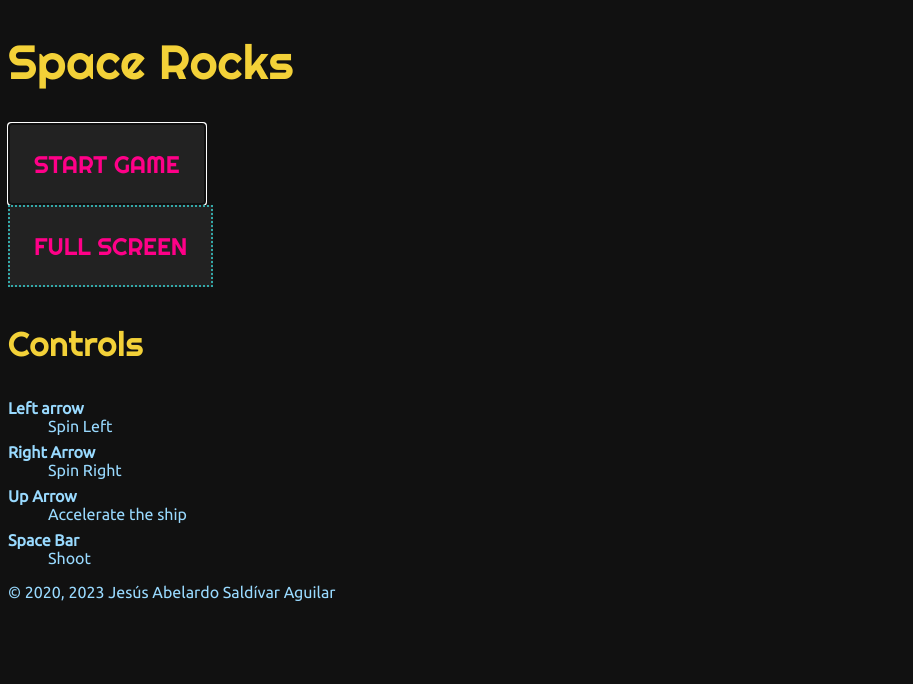
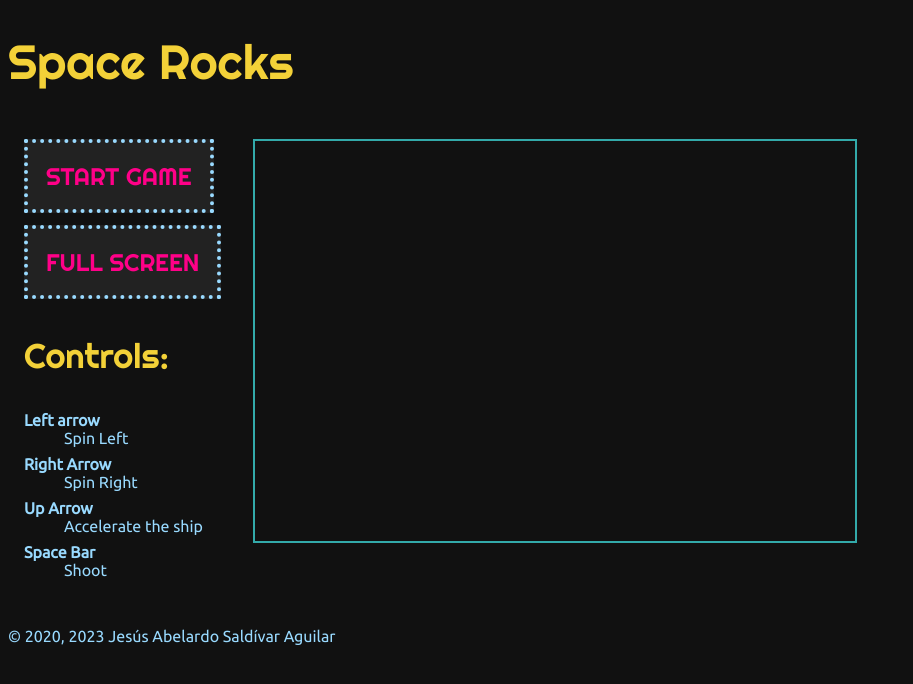
Before and after one commit to jasaldivara/SpaceRocks, a Jekyll site: the page built from spacerocks-en.md, in a window 1280 px wide. Shown: the top 684 px of the page, without its empty margins (0-913 px from the left). Built offline with Jekyll 4.4.1, drawn with Linux system fonts in a browser that asks for light colours; our own code applies the rules of GitHub Pages for plain Markdown files.

Commit message:
Mejorando presentación, estilo, layout

```diff
--- a/_layouts/spacerocks.html
+++ b/_layouts/spacerocks.html
@@ -10,18 +10,20 @@
 </head>
 <body>
   <h1>Space Rocks</h1>
-  <div>
-    <form>
-      <button id="btnInicia" type="button" class="boton" autofocus>{{ page.startgame }}</button>
-    </form>
-  </div>
+  <main>
+    <div>
+      <button id="btnInicia" type="button" class="boton bloque">{{ page.startgame }}</button>
+      <button type="button" class="boton bloque" id="btn.fullscreen">{{ page.fullscreen }}</button>
+      {{ content }}
+    </div>
+    <div>
+      <canvas id="areadejuego" width="600" height="400">
+      </canvas>
+    </div>
+  </main>
+
+<p>&copy; 2020, 2023 Jesús Abelardo Saldívar Aguilar</p>
 
 <script src="spacerocks.js" type="text/javascript" defer="defer"></script>
-<form>
-  <button type="button" class="boton" id="btn.fullscreen">{{ page.fullscreen }}</button><br>
-</form>
-
-{{ content }}
-<p>&copy; 2020, 2023 Jesús Abelardo Saldívar Aguilar</p>
 </body>
 </html>
--- a/spacerocks-en.md
+++ b/spacerocks-en.md
@@ -4,7 +4,7 @@ lang: en
 startgame: Start Game
 fullscreen: Full Screen
 ---
-### Controls
+### Controls:
 
 Left arrow
 : Spin Left
--- a/spacerocks.js
+++ b/spacerocks.js
@@ -810,14 +810,16 @@ function inicializa(gl, elemento){
 var btnInicia = document.getElementById('btnInicia');
 btnInicia.addEventListener('click', function(e){
   //alert (this);
-  var parent = this.parentElement.parentElement;
+
+  // Borrando botón para prevenie errores de multiples inicializaiones
+  // TODO: Hacer que se reinicie el juego al hqcer click
   this.parentElement.removeChild(this);
-  var canvas = document.createElement('canvas');
+
+  var canvas = document.getElementById('areadejuego');
   canvas.setAttribute('width', window.screen.width);
   canvas.setAttribute('height', window.screen.height);
   //canvas.setAttribute('width', '1200');
   //canvas.setAttribute('height', '800');
-  parent.appendChild(canvas);
 
   var btnFullscreen = document.getElementById('btn.fullscreen');
 
--- a/styles.css
+++ b/styles.css
@@ -37,6 +37,15 @@ dd {
   margin-bottom: 0.5em;
 }
 
+main {
+  display: flex;
+  flex-direction: row;
+  flex-wrap: wrap;
+}
+main > div {
+  margin: 1em;
+}
+
 canvas {
   border: 2px solid #3AA;
   width: 600px;
@@ -48,11 +57,16 @@ canvas {
   font-size: x-large;
   text-transform: uppercase;
   /* font-weight: bold; */
-  padding: 1em;
+  padding: 0.75em;
   color: #f08;
   background-color: #222;
   cursor: pointer;
-  border: 2px dotted #3AA;
+  border: 4px dotted #99daff;
+}
+
+.bloque {
+  display: block;
+  margin-bottom: 0.5em;
 }
 
 .boton:hover {
```
Also changed, not shown: spacerocks-es.md (+1 -1 lines).
